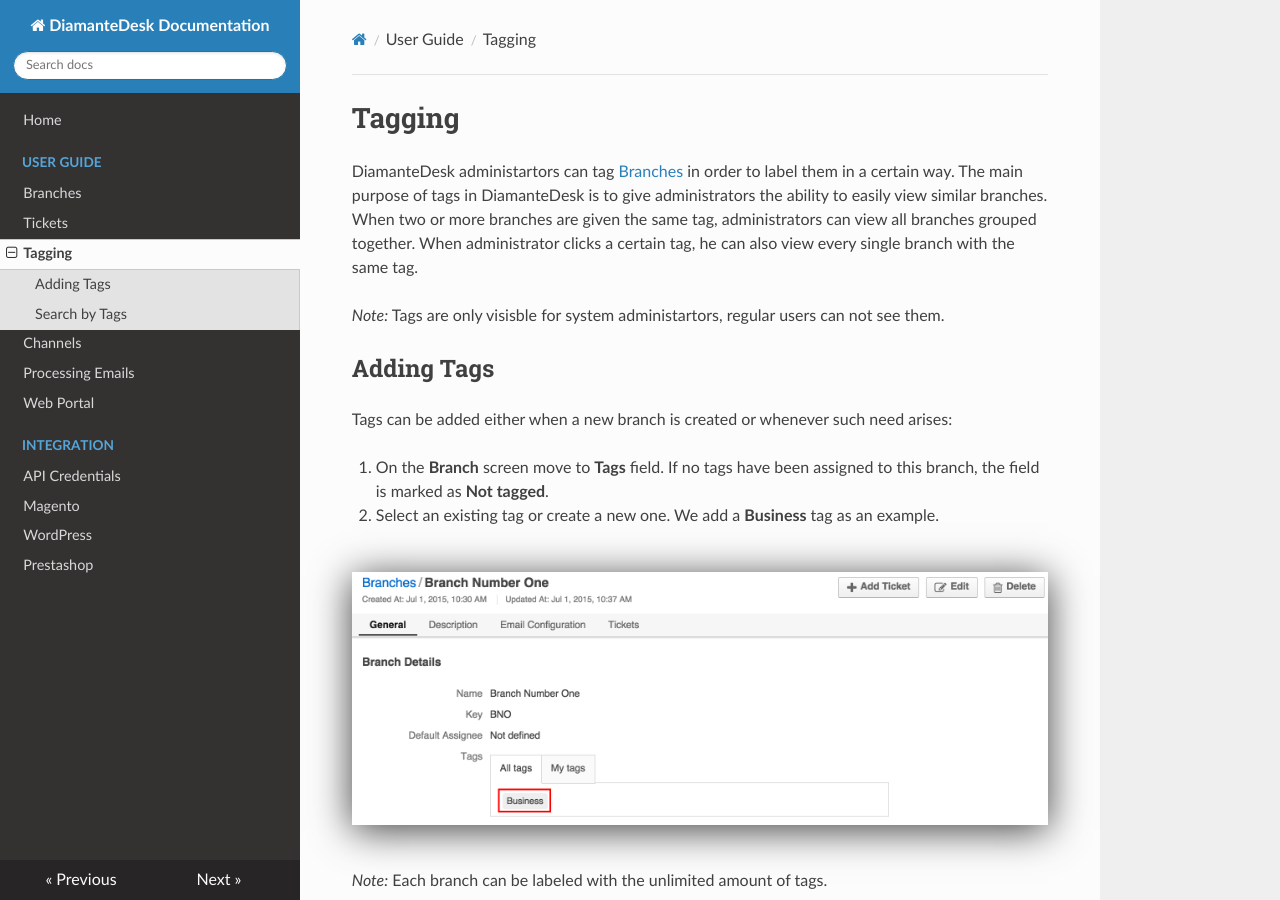
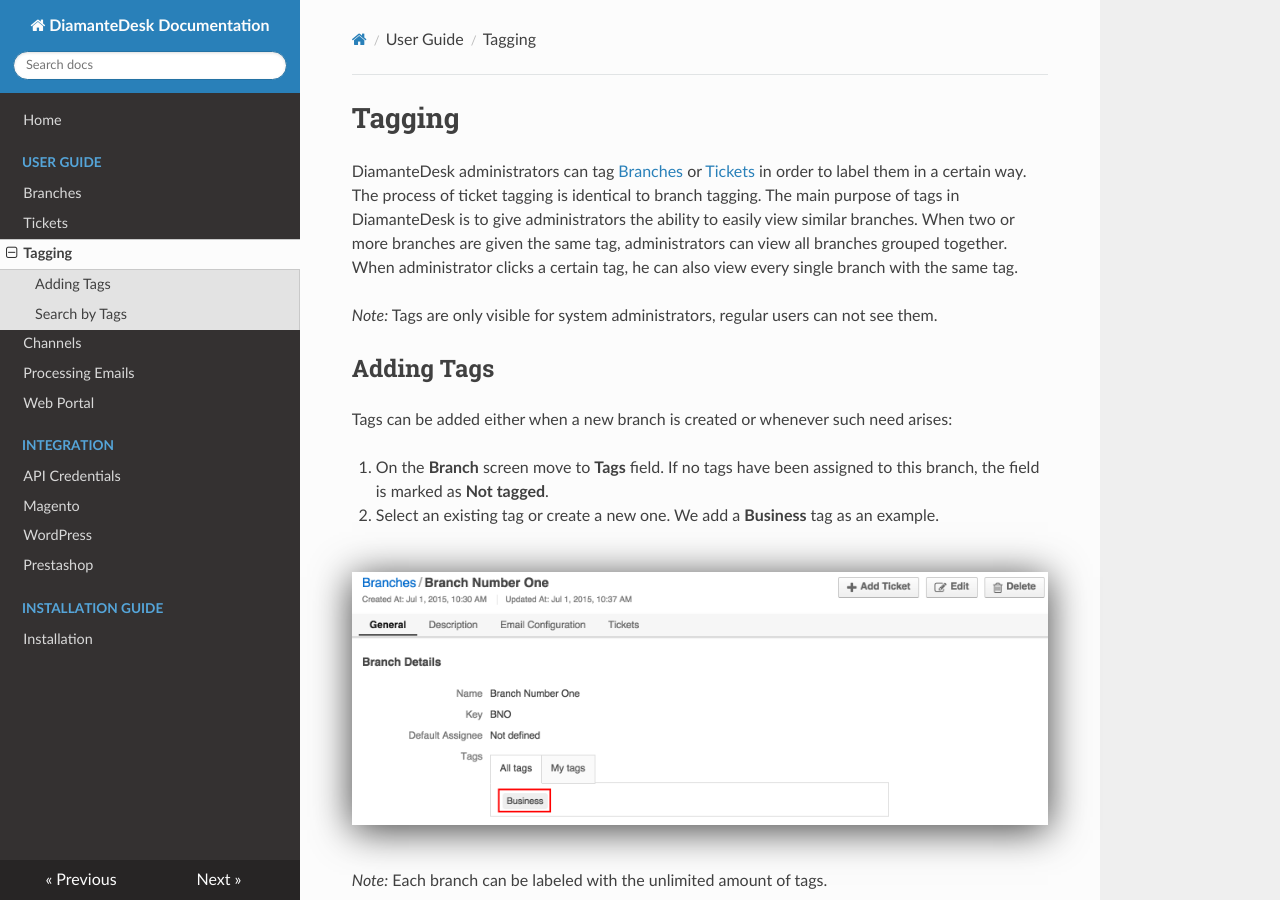
Before and after one commit to eltrino/diamantedesk-documentation, an MkDocs documentation site: the page built from docs/user-guide/tagging.md, in a window 1280 px wide and 900 px high. Built offline with MkDocs 1.6.1, drawn with Linux system fonts in a browser that asks for light colours; nearby versions of some CDN libraries; old or Windows-style settings are respelled for this version of MkDocs.

Commit message:
DIAM-916 Installation instructions, DIAM-918 Consolidate docs, DIAM-920 Changed Diamantefront labels to Portlal

```diff
--- a/docs/user-guide/tagging.md
+++ b/docs/user-guide/tagging.md
@@ -1,8 +1,8 @@
 #Tagging
 
-DiamanteDesk administartors can tag [Branches](branches.md) in order to label them in a certain way. The main purpose of tags in DiamanteDesk is to give administrators the ability to easily view similar branches.  When two or more branches are given the same tag, administrators can view all branches grouped together. When administrator clicks a certain tag, he can also view every single branch with the same tag.
+DiamanteDesk administrators can tag [Branches](branches.md) or [Tickets](tickets.md) in order to label them in a certain way. The process of ticket tagging is identical to branch tagging. The main purpose of tags in DiamanteDesk is to give administrators the ability to easily view similar branches.  When two or more branches are given the same tag, administrators can view all branches grouped together. When administrator clicks a certain tag, he can also view every single branch with the same tag.
 
-_Note:_ Tags are only visisble for system administartors, regular users can not see them.
+_Note:_ Tags are only visible for system administrators, regular users can not see them.
 
 ##Adding Tags
 
--- a/mkdocs.yml
+++ b/mkdocs.yml
@@ -9,9 +9,11 @@
     - 'Tagging': 'user-guide/tagging.md'
     - 'Channels': 'user-guide/channels/channels.md'
     - 'Processing Emails': 'user-guide/channels/email-processing.md'
-    - 'Web Portal': 'user-guide/channels/web-portal.md'
+    - 'Web Portal': 'user-guide/channels/portal.md'
 - Integration:
     - 'API Credentials': 'integration/api-credentials.md'
     - 'Magento': 'integration/magento.md'
     - 'WordPress': 'integration/wordpress.md'
     - 'Prestashop': 'integration/prestashop.md'
+- Installation Guide:
+    - 'Installation': 'installation-guide/installation.md'
```
Also changed, not shown: docs/installation-guide/installation.md (added, +99 -0 lines), docs/user-guide/channels/portal.md (renamed from docs/user-guide/channels/web-portal.md, +2 -2 lines), docs/installation-guide/img/web_administration.png (added), docs/installation-guide/img/web_config.png (added), docs/installation-guide/img/web_database.png (added), docs/installation-guide/img/web_finish.png (added), docs/installation-guide/img/web_installation.png (added), docs/installation-guide/img/web_sys_req.png (added), docs/integration/img/users.png, docs/user-guide/img/All_tickets.png, docs/user-guide/img/branches.png, docs/user-guide/img/tagging_search.png.
